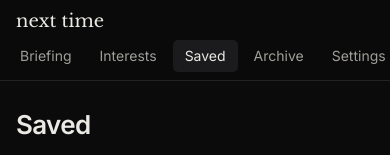
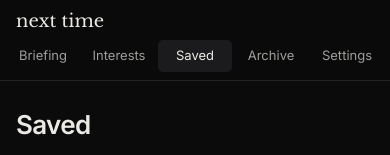
Before and after one commit to vhrcam/next-time, a Next.js app: page /saved in a window 390 px wide. Shown: the top 155 px of the page. Built offline with nearby package versions, Linux system fonts and the light colour scheme.

Commit message:
Fit the phone menu on one line

```diff
--- a/app/shell.tsx
+++ b/app/shell.tsx
@@ -77,13 +77,13 @@ export default function Shell({ children }: { children: ReactNode }) {
           </Link>
           <span className="truncate text-[11px] text-faint">{note}</span>
         </div>
-        <nav className="flex gap-1 overflow-x-auto px-2 pb-2 pt-2.5">
+        <nav className="grid grid-cols-5 gap-0.5 px-1.5 pb-2 pt-2.5">
           {nav.map((n) => (
             <Link
               key={n.href}
               href={n.href}
               aria-current={active(n.href) ? "page" : undefined}
-              className={`whitespace-nowrap rounded-[5px] px-3 py-1.5 text-sm ${active(n.href) ? "bg-raised text-ink" : "text-muted"}`}
+              className={`truncate rounded-[5px] px-1 py-1.5 text-center text-[13px] ${active(n.href) ? "bg-raised text-ink" : "text-muted"}`}
             >
               {n.short ?? n.label}
             </Link>
```
